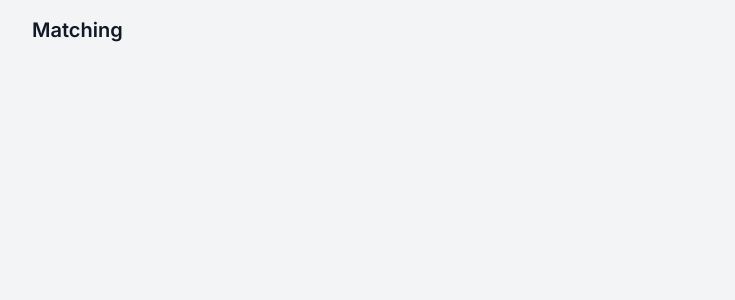
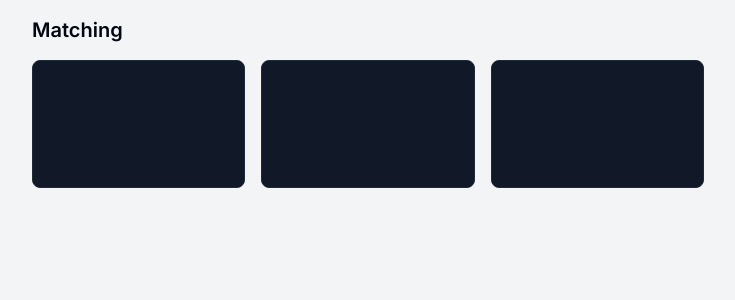
Before and after one commit to huedev/matching, a Next.js app: page / in a window 1280 px wide. Shown: the top 300 px of the page, without its empty margins (272-1007 px from the left). Built offline with nearby package versions, Linux system fonts and the light colour scheme.

Commit message:
Card component
Click card to reveal icon

```diff
--- /dev/null
+++ b/components/card.tsx
@@ -0,0 +1,18 @@
+import { useState } from "react"
+
+type Props = {
+  icon: string
+}
+
+export default function Card({ icon }: Props) {
+  const [revealed, setRevealed] = useState(false);
+
+  return (
+    <button
+      onClick={() => setRevealed(!revealed)}
+      className="flex items-center justify-center bg-gray-900 border border-gray-800 rounded-lg p-4 h-32"
+    >
+      <h1 className="font-semibold text-3xl text-gray-950 dark:text-white">{revealed && icon}</h1>
+    </button>
+  )
+}
--- a/components/header.tsx
+++ b/components/header.tsx
@@ -1,7 +1,7 @@
 export default function Header() {
   return (
     <header className="my-4 flex items-center justify-between">
-      <h1 className="font-semibold text-xl text-gray-900 dark:text-gray-100">Matching</h1>
+      <h1 className="font-semibold text-xl text-gray-950 dark:text-white">Matching</h1>
     </header>
   )
 }
--- a/pages/index.tsx
+++ b/pages/index.tsx
@@ -1,3 +1,4 @@
+import Card from "@/components/card";
 import Header from "@/components/header";
 
 export default function Home() {
@@ -5,6 +6,11 @@ export default function Home() {
     <div className="mx-auto max-w-7xl px-4 sm:px-6 lg:px-8">
       <div className="mx-auto max-w-2xl">
         <Header />
+        <div className="grid gap-4 lg:grid-cols-3">
+          <Card icon="🍕" />
+          <Card icon="🍔" />
+          <Card icon="🍟" />
+        </div>
       </div>
     </div>
   )
```
